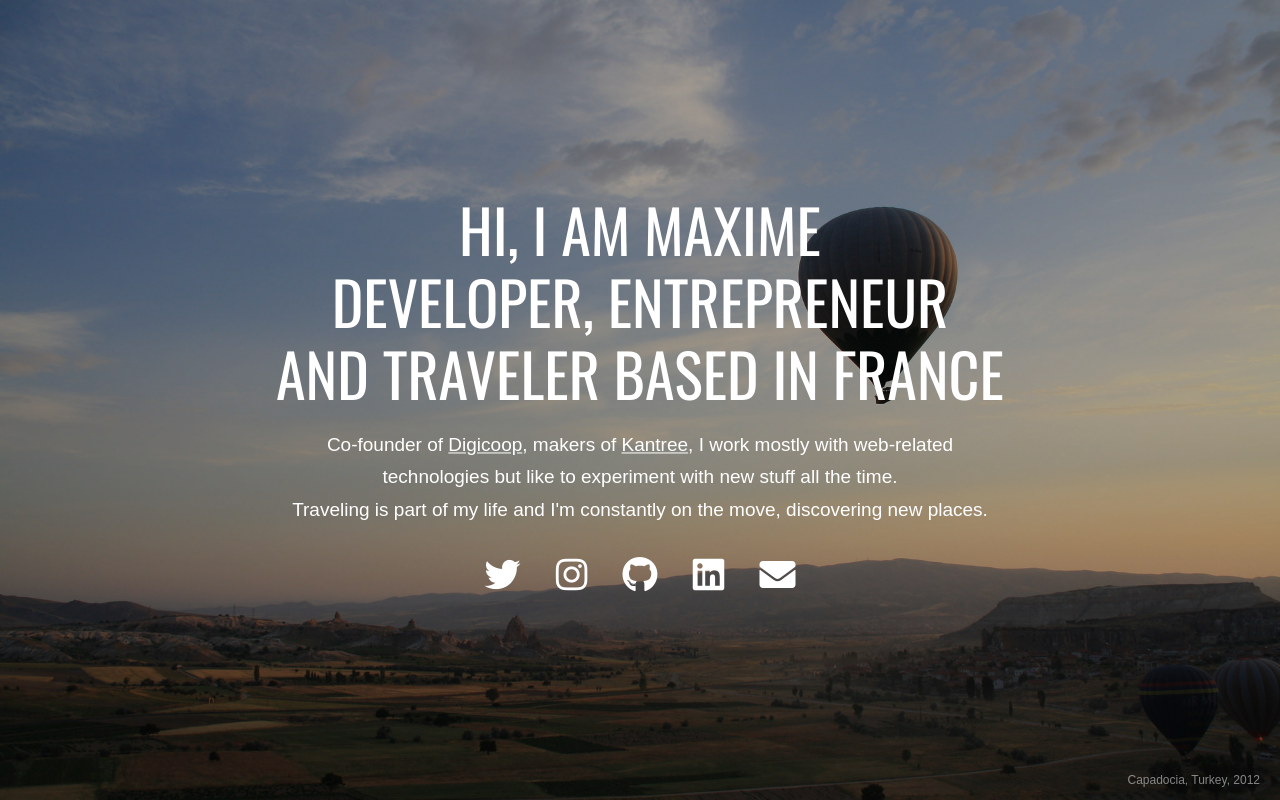
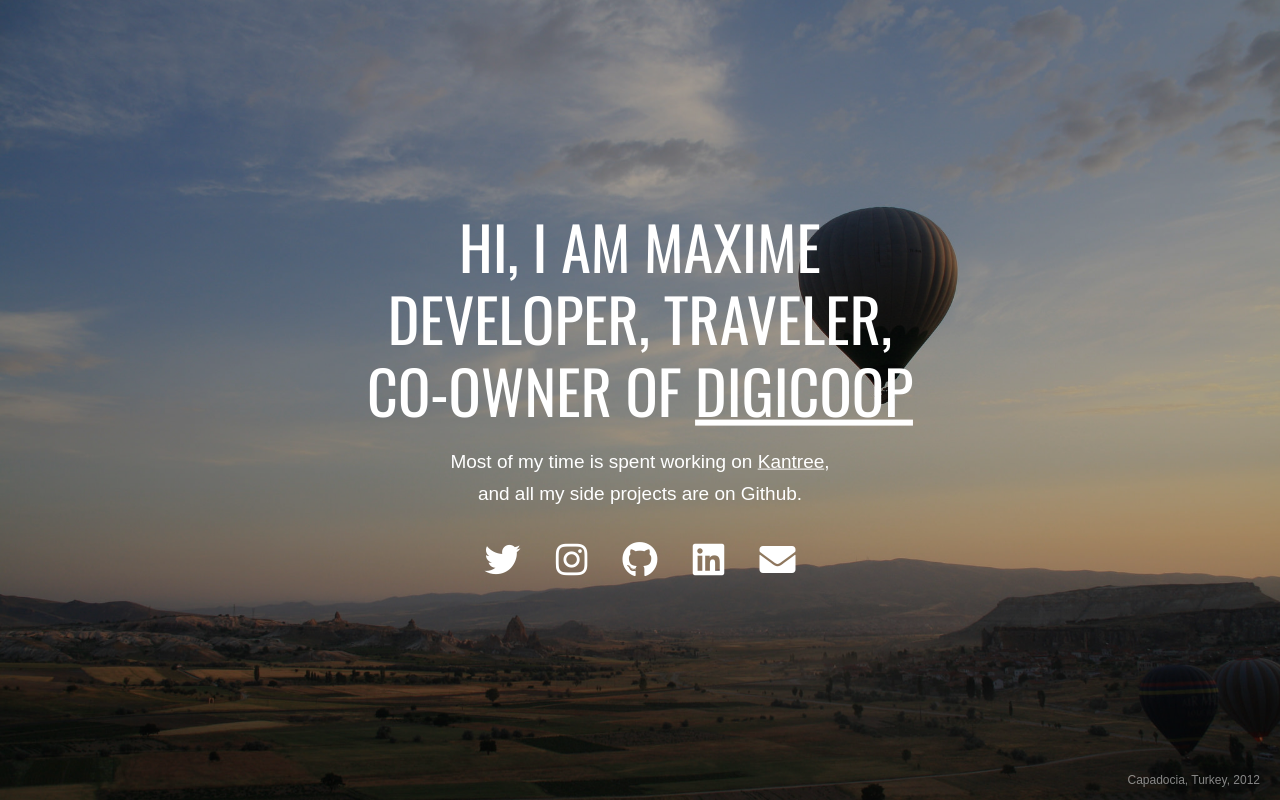
Before and after one commit to maximebf/maximebf.com, a plain HTML site: page index.html in a window 1280 px wide. Drawn offline with nearby package versions, Linux system fonts and the light colour scheme.

Commit message:
Update index.html

```diff
--- a/index.html
+++ b/index.html
@@ -83,12 +83,11 @@
     <div id="bgimg"></div>
     <div id="photolegend">Capadocia, Turkey, 2012</div>
     <div id="main">
-        <h1>Hi, I am Maxime<br>Developer, Entrepreneur <br>and Traveler based in France</h1>
+        <h1>Hi, I am Maxime<br>developer, traveler,<br> co-owner of <a href="http://digicoop.io">Digicoop</a></h1>
         <div id="content">
             <p>
-                Co-founder of <a href="http://digicoop.io">Digicoop</a>, makers of <a href="https://kantree.io">Kantree</a>,
-                I work mostly with web-related technologies but like to experiment with new stuff all the time.<br>
-                Traveling is part of my life and I'm constantly on the move, discovering new places.
+                Most of my time is spent working on <a href="https://kantree.io">Kantree</a>,<br>
+                and all my side projects are on Github.
             </p>
             <p id="services">
                 <a href="https://twitter.com/maximebf" title="Twitter" rel="me"><i class="fab fa-twitter"></i></a>
```
